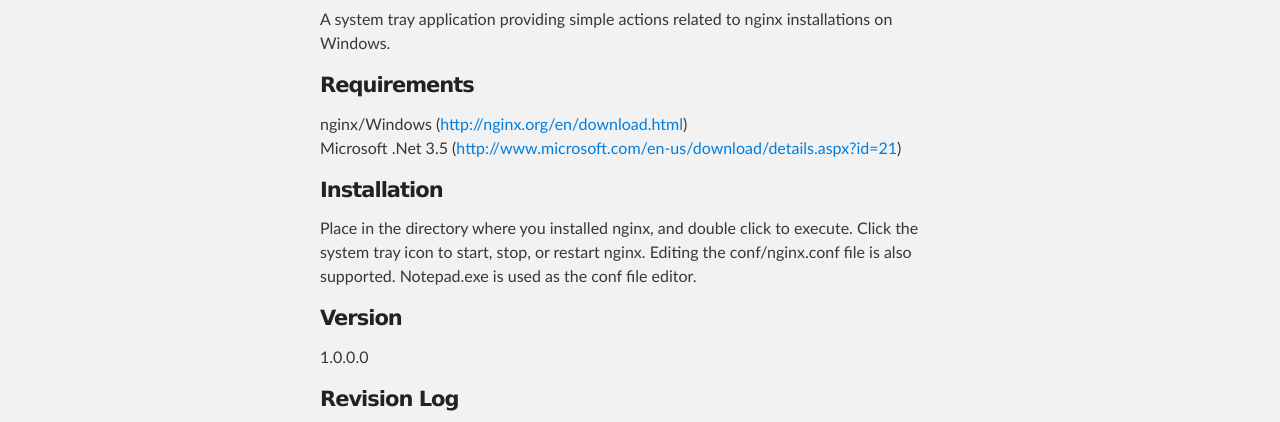
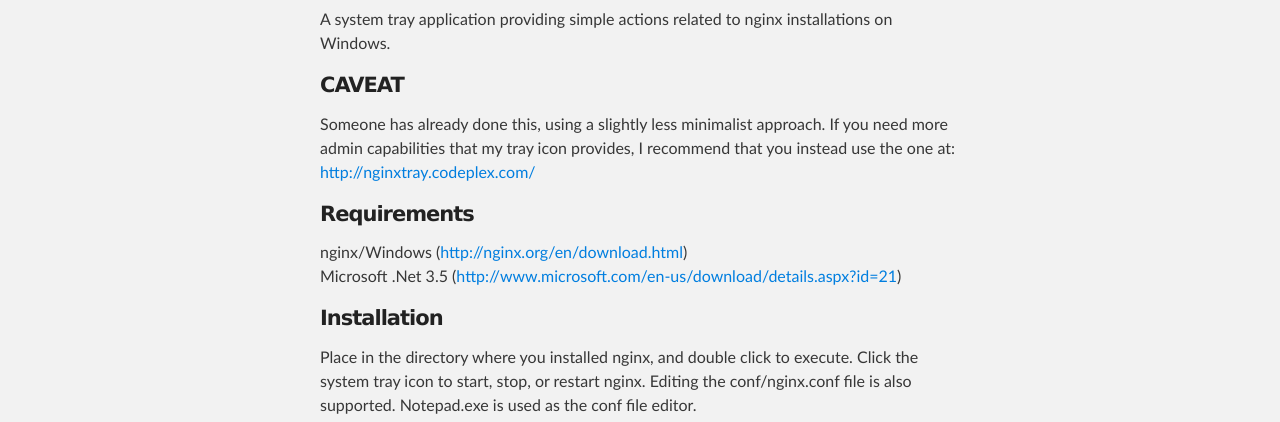
Before and after one commit to jj4th/ngnxtray, a plain HTML site: page index.html in a window 1280 px wide. Shown: the part 353-775 px from the top of the page. Drawn offline with Linux system fonts and the light colour scheme.

```diff
--- a/index.html
+++ b/index.html
@@ -36,6 +36,13 @@
 
 <p>A system tray application providing simple actions related to nginx
 installations on Windows.</p>
+
+<h4>
+<a name="caveat" class="anchor" href="#caveat"><span class="octicon octicon-link"></span></a>CAVEAT</h4>
+
+<p>Someone has already done this, using a slightly less minimalist approach.
+If you need more admin capabilities that my tray icon provides, I recommend
+that you instead use the one at:<br><a href="http://nginxtray.codeplex.com/">http://nginxtray.codeplex.com/</a></p>
 
 <h4>
 <a name="requirements" class="anchor" href="#requirements"><span class="octicon octicon-link"></span></a>Requirements</h4>
--- a/params.json
+++ b/params.json
@@ -1 +1 @@
-{"name":"Ngnxtray","tagline":"A system tray icon for performing trivial administration of an nginx server on windows.","body":"ngnxtray\r\n========\r\n\r\nA system tray application providing simple actions related to nginx\r\ninstallations on Windows.\r\n\r\n#### Requirements ####\r\nnginx/Windows (http://nginx.org/en/download.html)  \r\nMicrosoft .Net 3.5 (http://www.microsoft.com/en-us/download/details.aspx?id=21)\r\n  \r\n#### Installation ####\r\nPlace in the directory where you installed nginx, and double click to\r\nexecute.  Click the system tray icon to start, stop, or restart nginx.\r\nEditing the conf/nginx.conf file is also supported.  Notepad.exe is\r\nused as the conf file editor.\r\n \r\n#### Version ####\r\n1.0.0.0\r\n      \r\n#### Revision Log ####\r\n2014-08-10: 1.0.0.0 - Initial Release\r\n \r\n#### License ####\r\nThe MIT License (MIT)\r\n  \r\nCopyright (c) 2014 John J. Andrichak IV\r\n \r\n","google":"","note":"Don't delete this file! It's used internally to help with page regeneration."}
+{"name":"Ngnxtray","tagline":"A system tray icon for performing trivial administration of an nginx server on windows.","body":"ngnxtray\r\n========\r\n\r\nA system tray application providing simple actions related to nginx\r\ninstallations on Windows.\r\n\r\n#### CAVEAT ####\r\nSomeone has already done this, using a slightly less minimalist approach.\r\nIf you need more admin capabilities that my tray icon provides, I recommend\r\nthat you instead use the one at:  \r\nhttp://nginxtray.codeplex.com/\r\n\r\n\r\n#### Requirements ####\r\nnginx/Windows (http://nginx.org/en/download.html)  \r\nMicrosoft .Net 3.5 (http://www.microsoft.com/en-us/download/details.aspx?id=21)\r\n  \r\n#### Installation ####\r\nPlace in the directory where you installed nginx, and double click to\r\nexecute.  Click the system tray icon to start, stop, or restart nginx.\r\nEditing the conf/nginx.conf file is also supported.  Notepad.exe is\r\nused as the conf file editor.\r\n \r\n#### Version ####\r\n1.0.0.0\r\n      \r\n#### Revision Log ####\r\n2014-08-10: 1.0.0.0 - Initial Release\r\n \r\n#### License ####\r\nThe MIT License (MIT)\r\n  \r\nCopyright (c) 2014 John J. Andrichak IV\r\n","google":"","note":"Don't delete this file! It's used internally to help with page regeneration."}
```
